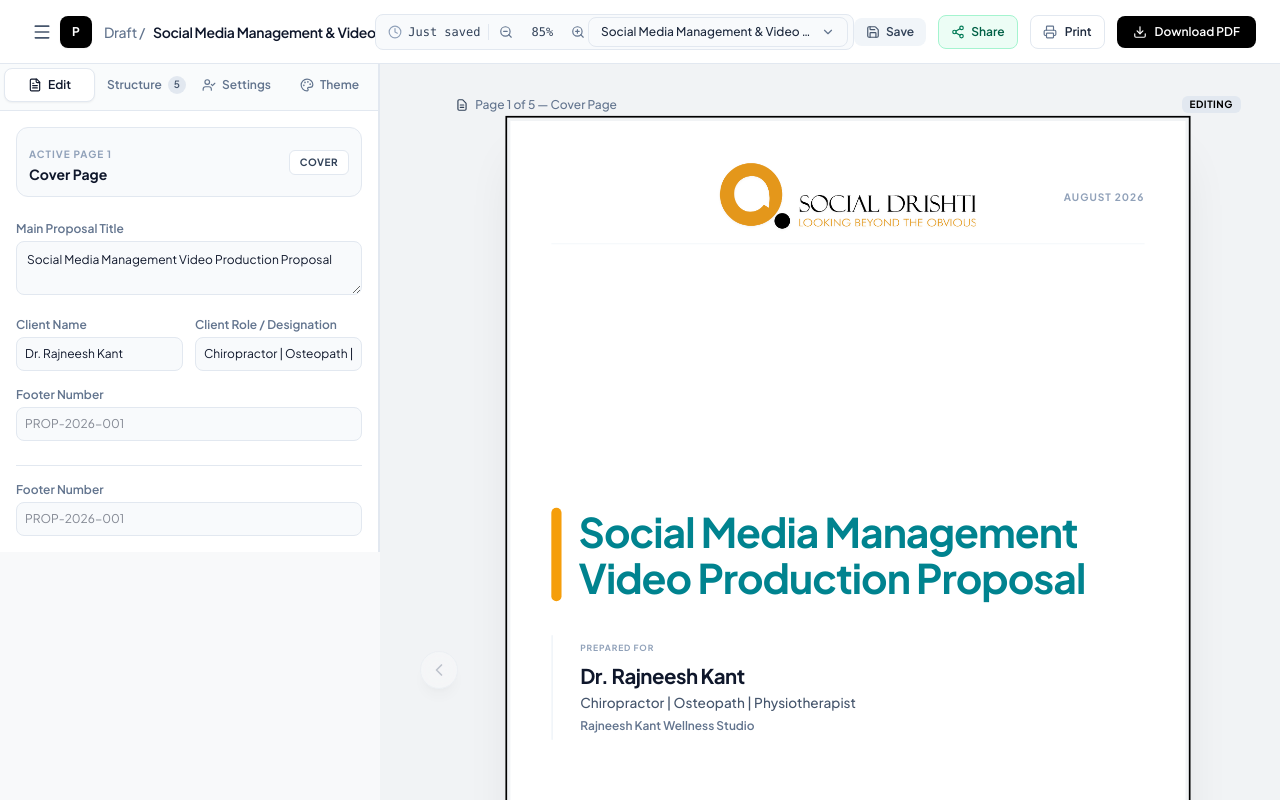
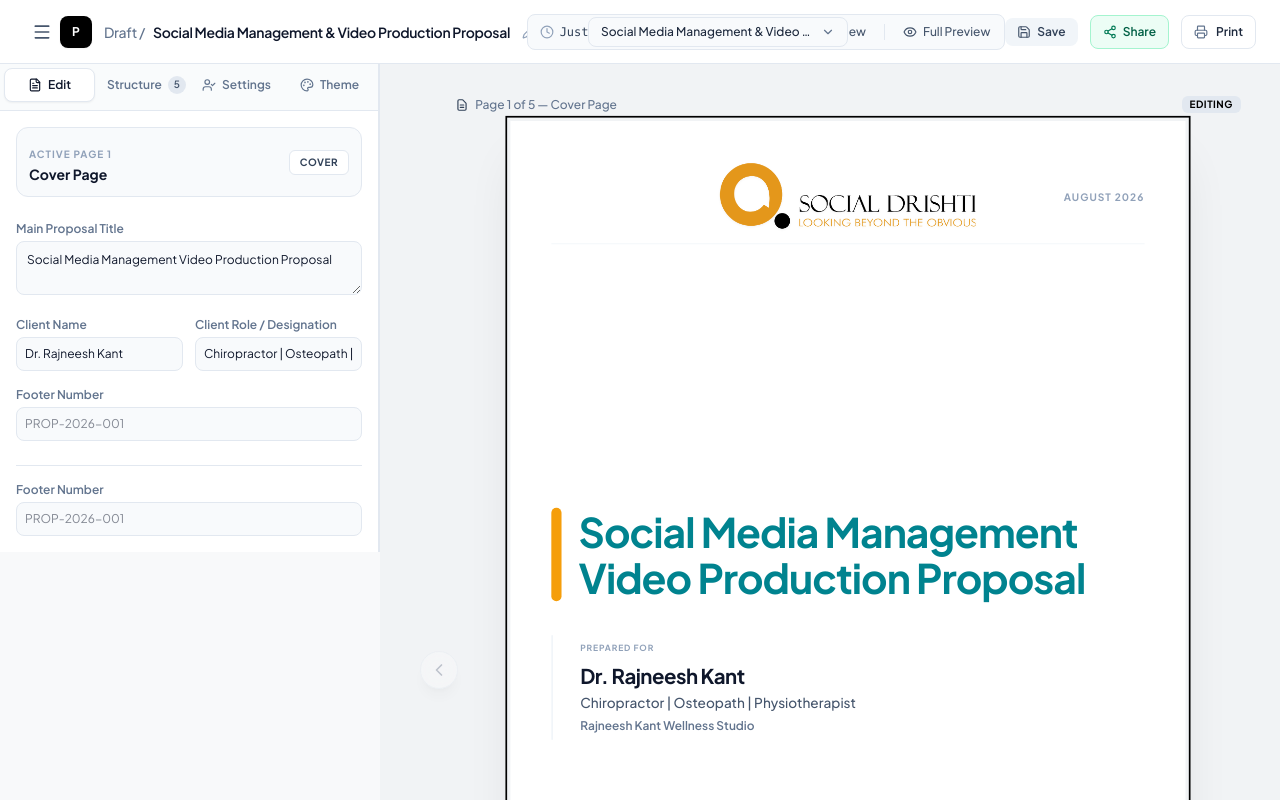
Before and after one commit to Social-Drishti/SD-client-proposal, a React (Vite) app: page / in a window 1280 px wide. Shown: the top 800 px of the page. Built offline with nearby package versions, Linux system fonts and the light colour scheme; a web font is replaced by a local one.

Commit message:
fixed issues

```diff
--- a/src/App.tsx
+++ b/src/App.tsx
@@ -2,16 +2,13 @@ import React, { useRef, useCallback, useEffect, useState } from 'react';
 import { Proposal, PageType, ProposalPage } from './types';
 import { ProposalProvider, useProposalContext } from './context/ProposalContext';
 import { ViewProvider, useViewContext } from './context/ViewContext';
-import { ExportProvider, useExportContext } from './context/ExportContext';
 import { ProposalPageCanvas } from './components/ProposalPageCanvas';
 import { ProposalEditor } from './components/ProposalEditor';
 import { SwipeablePages } from './components/SwipeablePages';
 import { Navbar } from './components/Navbar';
 import { ShareModal } from './components/ShareModal';
-import { ExportProgressModal } from './components/ExportProgressModal';
 import { PrintLayout } from './components/PrintLayout';
-import { exportProposalToPdf, exportProposalToPdfViaServer, ExportProgressDetail } from './lib/pdfGenerator';
-import { CheckCircle2, FileText, ChevronLeft, ChevronRight, Download, Printer, Eye, Share2, Layout, LayoutPanelLeft, LayoutDashboard, Maximize2, Minimize2, Plus, Copy } from 'lucide-react';
+import { CheckCircle2, FileText, ChevronLeft, ChevronRight, Printer, Eye, Share2, Layout, LayoutPanelLeft, LayoutDashboard, Maximize2, Minimize2, Plus, Copy } from 'lucide-react';
 
 function AppContent() {
   const isPrintRoute = window.location.pathname.startsWith('/print/');
@@ -50,21 +47,9 @@ function AppContent() {
     setFabMenuOpen,
   } = useViewContext();
 
-  const {
-    isExporting,
-    exportProgress,
-    exportProgressDetail,
-    abortController,
-    startExport,
-    cancelExport,
-    updateProgress,
-  } = useExportContext();
-
   const pagesContainerRef = useRef<HTMLDivElement>(null);
-  const abortControllerRef = useRef<AbortController | null>(null);
   const [toastMessage, setToastMessage] = React.useState<string | null>(null);
   const [isShareModalOpen, setIsShareModalOpen] = React.useState<boolean>(false);
-  const [isExportProgressOpen, setIsExportProgressOpen] = React.useState<boolean>(false);
 
   // Show auto-dismissing toast message
   const showToast = useCallback((msg: string) => {
@@ -124,10 +109,6 @@ function AppContent() {
       // Escape: Close modals/sidebar
       if (e.key === 'Escape') {
         if (isShareModalOpen) setIsShareModalOpen(false);
-        if (isExportProgressOpen) {
-          abortControllerRef.current?.abort();
-          cancelExport();
-        }
         if (isMobile && sidebarOpen) setSidebarOpen(false);
       }
     };
@@ -141,7 +122,6 @@ function AppContent() {
     isMobile,
     sidebarOpen,
     isShareModalOpen,
-    isExportProgressOpen,
     canUndo,
     canRedo,
     undo,
@@ -149,9 +129,7 @@ function AppContent() {
     ctxSetActivePageIndex,
     togglePreviewMode,
     setSidebarOpen,
-    cancelExport,
     showToast,
-    isExportProgressOpen,
   ]);
 
   // Explicit Save callback (now mostly for toast feedback since autosave is automatic)
@@ -355,16 +333,6 @@ function AppContent() {
 
   // Native Browser Print - Opens PrintLayout in a popup so ALL pages are printed
   const handlePrintNative = useCallback(() => {
-    const proposalJson = JSON.stringify(activeProposal);
-
-    // Store proposal in sessionStorage to avoid URL length limits
-    try {
-      sessionStorage.setItem('print-proposal-data', proposalJson);
-    } catch (e) {
-      console.warn('Failed to store proposal in sessionStorage:', e);
-      showToast('Proposal too large for print. Try PDF download instead.');
-      return;
-    }
 
     const printUrl = `${window.location.origin}/print/native`;
     const popup = window.open(printUrl, '_blank', 'width=900,height=1200,scrollbars=yes');
@@ -380,8 +348,7 @@ function AppContent() {
         popup.print();
       } catch (e) {
         console.error('Print failed (timeout):', e);
-        showToast('Print timed out. Trying PDF download...');
-        handlePrintFallback();
+        showToast('Print timed out. Please try again.');
       }
     }, 30000); // 30 seconds for large proposals
 
@@ -398,23 +365,9 @@ function AppContent() {
           popup.print();
         } catch (e) {
           console.error('Print failed:', e);
-          showToast('Print failed. Trying PDF download...');
-          handlePrintFallback();
+          showToast('Print failed. Please try again.');
         }
       }, 500);
-    };
-
-    const handlePrintFallback = async () => {
-      try {
-        // Fallback to server-side PDF generation
-        const { exportProposalToPdfViaServer } = await import('./lib/pdfGenerator');
-        const filename = `${activeProposal.client.name.replace(/\s+/g, '_')}_Proposal.pdf`;
-        await exportProposalToPdfViaServer(activeProposal, filename);
-        showToast('PDF downloaded as fallback');
-      } catch (e) {
-        console.error('Server PDF fallback failed:', e);
-        showToast('Print and PDF download both failed. Please try again.');
-      }
     };
 
     popup.addEventListener('load', () => {
@@ -453,46 +406,6 @@ function AppContent() {
     }, 500);
   }, [activeProposal, showToast]);
 
-  // Direct client-side PDF download (html2canvas + jsPDF)
-  const handleDownloadPdf = useCallback(async () => {
-    abortControllerRef.current = new AbortController();
-    const filename = `${activeProposal.client.name.replace(/\s+/g, '_')}_Proposal.pdf`;
-
-    startExport({
-      progress: 0,
-      currentPage: 0,
-      totalPages: activeProposal.pages.length,
-      status: 'rendering'
-    });
-    setIsExportProgressOpen(true);
-
-    try {
-      // Direct client-side export - no server, no popup
-      if (!pagesContainerRef.current) throw new Error('Pages container not found');
-      await exportProposalToPdf(pagesContainerRef.current, filename, {
-        onProgress: (detail) => updateProgress(detail),
-        signal: abortControllerRef.current.signal,
-      });
-      showToast('PDF downloaded successfully!');
-    } catch (err: any) {
-      if (err.name === 'AbortError') {
-        showToast('Export cancelled');
-        return;
-      }
-      console.error('Client-side export failed:', err);
-      showToast('Export failed: ' + err.message);
-    } finally {
-      cancelExport();
-      setTimeout(() => setIsExportProgressOpen(false), 1500);
-    }
-  }, [activeProposal, startExport, updateProgress, showToast]);
-
-  const handleCancelExport = useCallback(() => {
-    abortControllerRef.current?.abort();
-    cancelExport();
-    setIsExportProgressOpen(false);
-  }, [cancelExport]);
-
   return (
     <div className="min-h-screen bg-[#F8F9FA] text-[#1A1A1A] flex flex-col font-jakarta overflow-hidden">
       {/* Top Header Toolbar */}
@@ -509,26 +422,10 @@ function AppContent() {
         onPrintNative={handlePrintNative}
         zoomLevel={zoomLevel}
         onChangeZoom={setZoomLevel}
-        isExporting={isExporting}
-        exportProgress={exportProgress}
         previewModeOnly={previewModeOnly}
         onTogglePreviewMode={togglePreviewMode}
         splitView={splitView}
         onToggleSplitView={toggleSplitView}
-        onDownloadPdf={handleDownloadPdf}
-      />
-
-      {/* Export Progress Modal */}
-      <ExportProgressModal
-        isOpen={isExportProgressOpen}
-        onCancel={handleCancelExport}
-        progress={exportProgressDetail.progress}
-        currentPage={exportProgressDetail.currentPage}
-        totalPages={exportProgressDetail.totalPages}
-        status={exportProgressDetail.status}
-        errorMessage={exportProgressDetail.errorMessage}
-        estimatedTimeRemaining={exportProgressDetail.estimatedTimeRemaining}
-        isMobile={isMobile}
       />
 
       {/* Share & Import Modal */}
@@ -537,8 +434,6 @@ function AppContent() {
         isOpen={isShareModalOpen}
         onClose={() => setIsShareModalOpen(false)}
         onImportProposal={handleImportProposal}
-        onDownloadPdf={handleDownloadPdf}
-        isExporting={isExporting}
       />
 
       {/* Main Studio Body */}
@@ -576,17 +471,6 @@ function AppContent() {
 
             {/* Right: Live Preview of Active Page Only */}
             <div className="flex-1 min-w-0 h-full overflow-y-auto bg-[#F1F3F5] p-4 sm:p-8 flex flex-col items-center justify-start relative">
-              {isMobile && (
-                <button
-                  type="button"
-                  onClick={handleDownloadPdf}
-                  disabled={isExporting}
-                  className="no-print fixed bottom-6 right-6 z-30 p-4 bg-black text-white rounded-full shadow-xl flex items-center justify-center transition-all disabled:opacity-50 hover:bg-slate-800"
-                  aria-label="Download proposal as PDF"
-                >
-                  <Download className="w-5 h-5" />
-                </button>
-              )}
               <div
                 ref={pagesContainerRef}
                 className="print-area flex flex-col items-center w-full relative"
@@ -716,7 +600,6 @@ function AppContent() {
                       <button
                         type="button"
                         onClick={() => { handleCreateProposal(); setFabMenuOpen(false); }}
-                        disabled={isExporting}
                         className="p-3 bg-white text-slate-900 rounded-xl shadow-lg flex items-center gap-2 text-sm font-medium transition-all hover:bg-slate-50 min-w-[160px] justify-end"
                         aria-label="New Proposal"
                       >
@@ -726,7 +609,6 @@ function AppContent() {
                       <button
                         type="button"
                         onClick={() => { handleDuplicateProposal(); setFabMenuOpen(false); }}
-                        disabled={isExporting}
                         className="p-3 bg-white text-slate-900 rounded-xl shadow-lg flex items-center gap-2 text-sm font-medium transition-all hover:bg-slate-50 min-w-[160px] justify-end"
                         aria-label="Duplicate Proposal"
                       >
@@ -736,7 +618,6 @@ function AppContent() {
                       <button
                         type="button"
                         onClick={() => { handleAddPage('category-table'); setFabMenuOpen(false); }}
-                        disabled={isExporting}
                         className="p-3 bg-white text-slate-900 rounded-xl shadow-lg flex items-center gap-2 text-sm font-medium transition-all hover:bg-slate-50 min-w-[160px] justify-end"
                         aria-label="Add Section"
                       >
@@ -746,7 +627,6 @@ function AppContent() {
                       <button
                         type="button"
                         onClick={() => { setIsShareModalOpen(true); setFabMenuOpen(false); }}
-                        disabled={isExporting}
                         className="p-3 bg-emerald-50 text-emerald-800 rounded-xl shadow-lg flex items-center gap-2 text-sm font-medium transition-all hover:bg-emerald-100 border border-emerald-200 min-w-[160px] justify-end"
                         aria-label="Share Proposal"
                       >
@@ -755,13 +635,12 @@ function AppContent() {
                       </button>
                       <button
                         type="button"
-                        onClick={() => { handleDownloadPdf(); setFabMenuOpen(false); }}
-                        disabled={isExporting}
+                        onClick={() => { handlePrintNative(); setFabMenuOpen(false); }}
                         className="p-3 bg-white text-slate-900 rounded-xl shadow-lg flex items-center gap-2 text-sm font-medium transition-all hover:bg-slate-50 min-w-[160px] justify-end"
-                        aria-label="Download PDF"
+                        aria-label="Print Proposal"
                       >
-                        <Download className="w-4 h-4" />
-                        <span>Download PDF</span>
+                        <Printer className="w-4 h-4" />
+                        <span>Print</span>
                       </button>
                     </div>
                   )}
@@ -771,12 +650,11 @@ function AppContent() {
                     type="button"
                     onClick={() => setFabMenuOpen(!fabMenuOpen)}
                     onContextMenu={(e) => { e.preventDefault(); setFabMenuOpen(!fabMenuOpen); }}
-                    disabled={isExporting}
-                    className={`p-4 bg-black text-white rounded-full shadow-xl flex items-center justify-center transition-all disabled:opacity-50 hover:bg-slate-800 ${fabMenuOpen ? 'rotate-45' : ''}`}
+                    className={`p-4 bg-black text-white rounded-full shadow-xl flex items-center justify-center transition-all hover:bg-slate-800 ${fabMenuOpen ? 'rotate-45' : ''}`}
                     aria-label={fabMenuOpen ? 'Close actions' : 'Open actions'}
                     aria-expanded={fabMenuOpen}
                   >
-                    <Download className="w-5 h-5" />
+                    <Printer className="w-5 h-5" />
                   </button>
                 </div>
               )}
@@ -832,9 +710,7 @@ export function App() {
   return (
     <ProposalProvider>
       <ViewProvider>
-        <ExportProvider>
-          <AppContent />
-        </ExportProvider>
+        <AppContent />
       </ViewProvider>
     </ProposalProvider>
   );
--- a/src/components/Navbar.tsx
+++ b/src/components/Navbar.tsx
@@ -2,7 +2,6 @@ import React, { useState, useRef, useEffect } from 'react';
 import { Proposal } from '../types';
 import { useProposalContext } from '../context/ProposalContext';
 import {
-  Download,
   Printer,
   Plus,
   Copy,
@@ -35,12 +34,9 @@ interface NavbarProps {
   onUpdateProposalTitle: (proposalId: string, title: string) => void;
   onOpenShareModal: () => void;
   onSaveNow: () => void;
-  onDownloadPdf: () => void;
   onPrintNative: () => void;
   zoomLevel: number;
   onChangeZoom: (newZoom: number) => void;
-  isExporting: boolean;
-  exportProgress: number;
   previewModeOnly: boolean;
   onTogglePreviewMode: () => void;
   splitView: boolean;
@@ -56,12 +52,9 @@ export const Navbar: React.FC<NavbarProps> = ({
   onUpdateProposalTitle,
   onOpenShareModal,
   onSaveNow,
-  onDownloadPdf,
   onPrintNative,
   zoomLevel,
   onChangeZoom,
-  isExporting,
-  exportProgress,
   previewModeOnly,
   onTogglePreviewMode,
   splitView,
@@ -90,7 +83,7 @@ export const Navbar: React.FC<NavbarProps> = ({
 
   useEffect(() => {
     const handleResize = () => {
-      if (window.innerWidth >= 768) {
+      if (window.innerWidth >= 1024) {
         setMobileMenuOpen(false);
       }
     };
@@ -124,9 +117,9 @@ export const Navbar: React.FC<NavbarProps> = ({
   };
 
   return (
-    <header className="no-print bg-white border-b border-slate-200 px-4 sm:px-6 flex items-center justify-between z-30 select-none shrink-0 sm:h-16">
-      {/* Mobile: Stacked layout with hamburger on top, actions below */}
-      <div className="sm:hidden w-full">
+    <header className="no-print bg-white border-b border-slate-200 px-4 md:px-6 flex items-center justify-between z-30 select-none shrink-0 md:h-16">
+      {/* Mobile (< 768px): Stacked layout with hamburger on top, share below */}
+      <div className="md:hidden w-full">
         <div className="flex items-center justify-between">
           <button
             type="button"
@@ -145,23 +138,25 @@ export const Navbar: React.FC<NavbarProps> = ({
             >
               <Share2 className="w-3.5 h-3.5 text-emerald-700" />
             </button>
-            <button
-              type="button"
-              onClick={onDownloadPdf}
-              disabled={isExporting}
-              className="px-3 py-2 text-xs font-semibold bg-black text-white rounded-lg hover:bg-slate-800 flex items-center gap-2 transition-all disabled:opacity-50"
-            >
-              <Download className="w-3.5 h-3.5" />
-            </button>
           </div>
         </div>
       </div>
 
-      {/* Desktop: Hamburger button only */}
+      {/* Tablet (768px - 1023px): Hamburger button only (secondary controls in mobile menu) */}
       <button
         type="button"
         onClick={() => setMobileMenuOpen(!mobileMenuOpen)}
-        className="hidden sm:block p-2 text-slate-600 hover:text-slate-900 hover:bg-slate-100 rounded-lg transition-colors"
+        className="hidden md:block lg:hidden p-2 text-slate-600 hover:text-slate-900 hover:bg-slate-100 rounded-lg transition-colors"
+        aria-label={mobileMenuOpen ? 'Close menu' : 'Open menu'}
+      >
+        {mobileMenuOpen ? <X className="w-5 h-5" /> : <Menu className="w-5 h-5" />}
+      </button>
+
+      {/* Desktop (≥ 1024px): Hamburger button only */}
+      <button
+        type="button"
+        onClick={() => setMobileMenuOpen(!mobileMenuOpen)}
+        className="hidden lg:block p-2 text-slate-600 hover:text-slate-900 hover:bg-slate-100 rounded-lg transition-colors"
         aria-label={mobileMenuOpen ? 'Close menu' : 'Open menu'}
       >
         {mobileMenuOpen ? <X className="w-5 h-5" /> : <Menu className="w-5 h-5" />}
@@ -328,8 +323,8 @@ export const Navbar: React.FC<NavbarProps> = ({
         </div>
       </div>
 
-      {/* Center Controls: Canvas Zoom & View Mode - Hidden on mobile, shown in mobile menu */}
-      <div className="hidden sm:flex items-center gap-1 bg-slate-50 border border-slate-200 p-1 rounded-lg">
+      {/* Center Controls: Canvas Zoom & View Mode - Hidden on mobile/tablet, shown on desktop */}
+      <div className="hidden lg:flex items-center gap-1 bg-slate-50 border border-slate-200 p-1 rounded-lg">
         {/* Last Saved Indicator */}
         <div className="flex items-center gap-1.5 px-2 text-xs text-slate-500 border-r border-slate-200 pr-2">
           <Clock className="w-3.5 h-3.5 text-slate-400" />
@@ -417,12 +412,12 @@ export const Navbar: React.FC<NavbarProps> = ({
         </button>
       </div>
 
-      {/* Action Buttons: Save + Share + Print + Export PDF */}
-      <div className="flex items-center gap-2 sm:gap-3 flex-shrink-0">
+      {/* Action Buttons: Save + Share + Print + Export PDF - Hidden on mobile/tablet, shown on desktop */}
+      <div className="hidden lg:flex items-center gap-2 lg:gap-3 flex-shrink-0">
         <button
           type="button"
           onClick={onSaveNow}
-          className="hidden sm:flex items-center gap-1.5 px-3 py-1.5 bg-slate-100 hover:bg-slate-200 rounded-lg text-xs font-semibold text-slate-700 transition-colors"
+          className="hidden lg:flex items-center gap-1.5 px-3 py-1.5 bg-slate-100 hover:bg-slate-200 rounded-lg text-xs font-semibold text-slate-700 transition-colors"
           title="Click to save active proposal state"
         >
           <Save className="w-3.5 h-3.5 text-slate-600" />
@@ -432,7 +427,7 @@ export const Navbar: React.FC<NavbarProps> = ({
         <button
           type="button"
           onClick={onOpenShareModal}
-          className="hidden sm:flex sm:px-3 sm:py-2 text-xs font-semibold bg-emerald-50 text-emerald-800 hover:bg-emerald-100 border border-emerald-200 rounded-lg items-center gap-1.5 transition-all"
+          className="hidden lg:flex lg:px-3 lg:py-2 text-xs font-semibold bg-emerald-50 text-emerald-800 hover:bg-emerald-100 border border-emerald-200 rounded-lg items-center gap-1.5 transition-all"
           title="Share proposal via link, JSON, or import"
         >
           <Share2 className="w-3.5 h-3.5 text-emerald-700" />
@@ -442,29 +437,19 @@ export const Navbar: React.FC<NavbarProps> = ({
         <button
           type="button"
           onClick={onPrintNative}
-          className="hidden sm:flex sm:px-3 sm:py-2 text-xs font-semibold border border-slate-200 rounded-lg hover:bg-slate-50 text-slate-800 items-center gap-2 transition-all"
+          className="hidden lg:flex lg:px-3 lg:py-2 text-xs font-semibold border border-slate-200 rounded-lg hover:bg-slate-50 text-slate-800 items-center gap-2 transition-all"
           title="Print to PDF via Browser"
         >
           <Printer className="w-3.5 h-3.5 text-slate-500" />
           <span>Print</span>
         </button>
-
-        <button
-          type="button"
-          onClick={onDownloadPdf}
-          disabled={isExporting}
-          className="hidden sm:flex sm:px-3 sm:px-4 sm:py-2 text-xs font-semibold bg-black text-white rounded-lg hover:bg-slate-800 items-center gap-2 transition-all disabled:opacity-50"
-        >
-          <Download className="w-3.5 h-3.5" />
-          <span>{isExporting ? `Exporting (${exportProgress}%)...` : 'Download PDF'}</span>
-        </button>
       </div>
 
-      {/* Mobile Menu Overlay */}
+      {/* Mobile/Tablet Menu Overlay */}
       {mobileMenuOpen && (
         <div
           ref={mobileMenuRef}
-          className="sm:hidden fixed left-0 right-0 bg-white border-b border-slate-200 shadow-xl z-40 animate-in slide-in-from-top-2 duration-200 p-4 space-y-4 top-[88px] sm:top-16"
+          className="lg:hidden fixed left-0 right-0 bg-white border-b border-slate-200 shadow-xl z-40 animate-in slide-in-from-top-2 duration-200 p-4 space-y-4 top-[88px] md:top-16"
         >
           {/* Zoom Controls */}
           <div className="flex items-center gap-3 bg-slate-50 border border-slate-200 p-3 rounded-lg">
@@ -568,16 +553,6 @@ export const Navbar: React.FC<NavbarProps> = ({
               <Printer className="w-4 h-4 text-slate-500" />
               Print
             </button>
-
-            <button
-              type="button"
-              onClick={() => { onDownloadPdf(); setMobileMenuOpen(false); }}
-              disabled={isExporting}
-              className="py-3 bg-black text-white rounded-lg hover:bg-slate-800 text-sm font-semibold flex items-center justify-center gap-2 transition-all disabled:opacity-50"
-            >
-              <Download className="w-4 h-4" />
-              {isExporting ? `Exporting...` : 'Download PDF'}
-            </button>
           </div>
         </div>
       )}
--- a/src/components/ShareModal.tsx
+++ b/src/components/ShareModal.tsx
@@ -10,8 +10,7 @@ import {
   X,
   FileJson,
   Sparkles,
-  ExternalLink,
-  FileText
+  ExternalLink
 } from 'lucide-react';
 
 interface ShareModalProps {
@@ -19,17 +18,13 @@ interface ShareModalProps {
   isOpen: boolean;
   onClose: () => void;
   onImportProposal: (importedProposal: Proposal) => void;
-  onDownloadPdf?: () => void;
-  isExporting?: boolean;
 }
 
 export const ShareModal: React.FC<ShareModalProps> = ({
   proposal,
   isOpen,
   onClose,
-  onImportProposal,
-  onDownloadPdf,
-  isExporting = false
+  onImportProposal
 }) => {
   const [copiedLink, setCopiedLink] = useState(false);
   const [copiedJson, setCopiedJson] = useState(false);
@@ -261,19 +256,8 @@ export const ShareModal: React.FC<ShareModalProps> = ({
           {activeTab === 'json' && (
             <div className="space-y-4">
               <p className="text-xs text-slate-600">
-                Download your proposal as a high-quality PDF or export the raw data:
+                Export your proposal data:
               </p>
-
-              {onDownloadPdf && (
-                <button
-                  onClick={() => { onDownloadPdf(); onClose(); }}
-                  disabled={isExporting}
-                  className="w-full p-3 bg-black hover:bg-slate-800 text-white rounded-xl text-xs font-bold flex items-center justify-center gap-2 transition-colors disabled:opacity-50"
-                >
-                  <FileText className="w-4 h-4" />
-                  {isExporting ? 'Exporting PDF...' : 'Download PDF'}
-                </button>
-              )}
 
               <div className="grid grid-cols-2 gap-3">
                 <button
```
